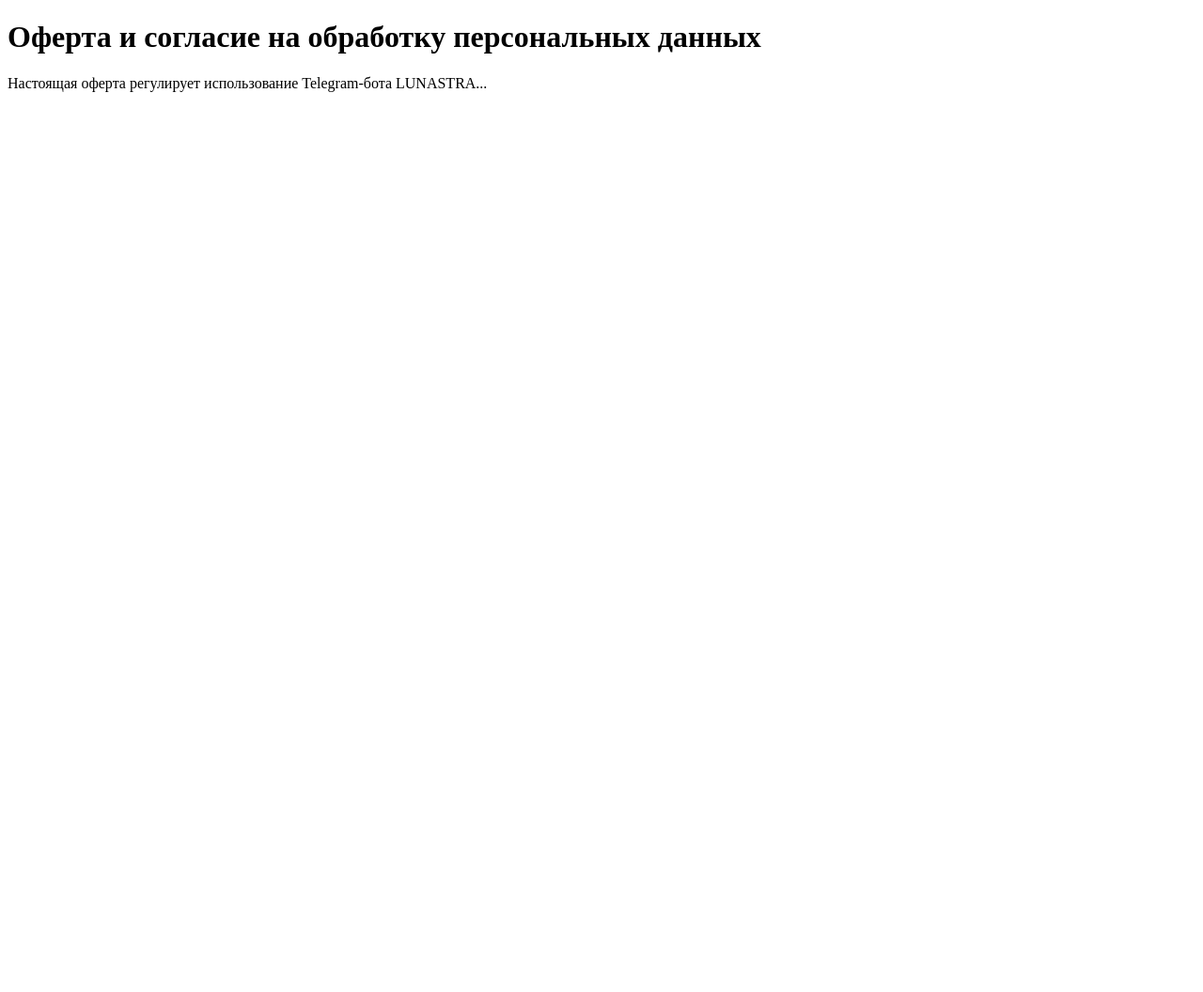
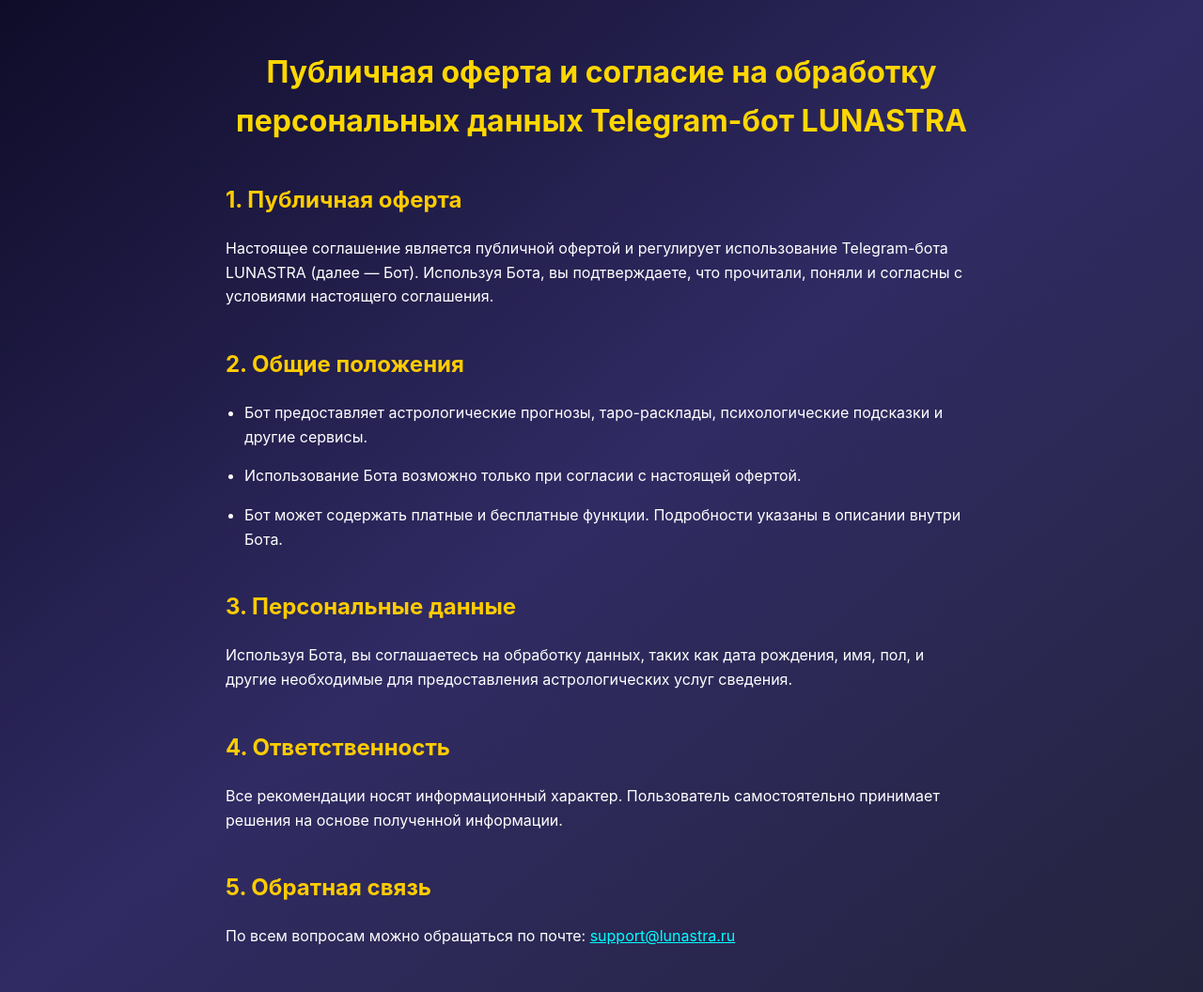
Before and after one commit to Lunastra-ai/LUNASTRA, a plain HTML site: page index.html in a window 1280 px wide. Shown: the whole page at 94% size. Before the commit the page ends 800 px from the top, so only its background shows below. Drawn offline with Linux system fonts and the light colour scheme.

Commit message:
Update index.html

```diff
--- a/index.html
+++ b/index.html
@@ -1,13 +1,73 @@
 <!DOCTYPE html>
 <html lang="ru">
 <head>
-  <meta charset="UTF-8">
-  <meta name="viewport" content="width=device-width, initial-scale=1.0">
-  <title>LUNASTRA — Оферта</title>
+  <meta charset="UTF-8" />
+  <meta name="viewport" content="width=device-width, initial-scale=1.0" />
+  <title>LUNASTRA — Оферта и согласие</title>
+  <style>
+    body {
+      font-family: -apple-system, BlinkMacSystemFont, "Segoe UI", Roboto, sans-serif;
+      background: linear-gradient(to bottom right, #0f0c29, #302b63, #24243e);
+      color: #ffffff;
+      padding: 30px 20px;
+      line-height: 1.6;
+      max-width: 800px;
+      margin: auto;
+    }
+
+    h1 {
+      color: #ffd700;
+      text-align: center;
+      margin-bottom: 40px;
+    }
+
+    h2 {
+      color: #ffcc00;
+      margin-top: 40px;
+    }
+
+    p, li {
+      margin-bottom: 16px;
+    }
+
+    ul {
+      padding-left: 20px;
+    }
+
+    a {
+      color: #00ffff;
+      text-decoration: underline;
+    }
+  </style>
 </head>
 <body>
-  <h1>Оферта и согласие на обработку персональных данных</h1>
-  <p>Настоящая оферта регулирует использование Telegram-бота LUNASTRA...</p>
-  <!-- (сюда можешь вставить полный текст, либо скажи, и я вставлю за тебя) -->
+  <h1>Публичная оферта и согласие на обработку персональных данных Telegram-бот LUNASTRA</h1>
+
+  <h2>1. Публичная оферта</h2>
+  <p>
+    Настоящее соглашение является публичной офертой и регулирует использование Telegram-бота LUNASTRA (далее — Бот). Используя Бота, вы подтверждаете, что прочитали, поняли и согласны с условиями настоящего соглашения.
+  </p>
+
+  <h2>2. Общие положения</h2>
+  <ul>
+    <li>Бот предоставляет астрологические прогнозы, таро-расклады, психологические подсказки и другие сервисы.</li>
+    <li>Использование Бота возможно только при согласии с настоящей офертой.</li>
+    <li>Бот может содержать платные и бесплатные функции. Подробности указаны в описании внутри Бота.</li>
+  </ul>
+
+  <h2>3. Персональные данные</h2>
+  <p>
+    Используя Бота, вы соглашаетесь на обработку данных, таких как дата рождения, имя, пол, и другие необходимые для предоставления астрологических услуг сведения.
+  </p>
+
+  <h2>4. Ответственность</h2>
+  <p>
+    Все рекомендации носят информационный характер. Пользователь самостоятельно принимает решения на основе полученной информации.
+  </p>
+
+  <h2>5. Обратная связь</h2>
+  <p>
+    По всем вопросам можно обращаться по почте: <a href="mailto:support@lunastra.ru">support@lunastra.ru</a>
+  </p>
 </body>
 </html>
```
